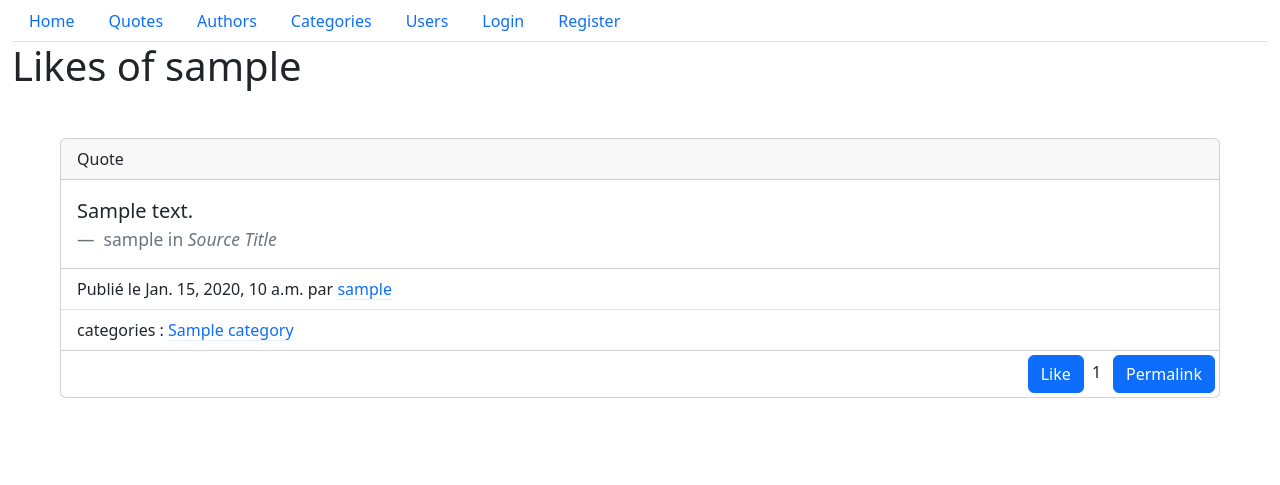
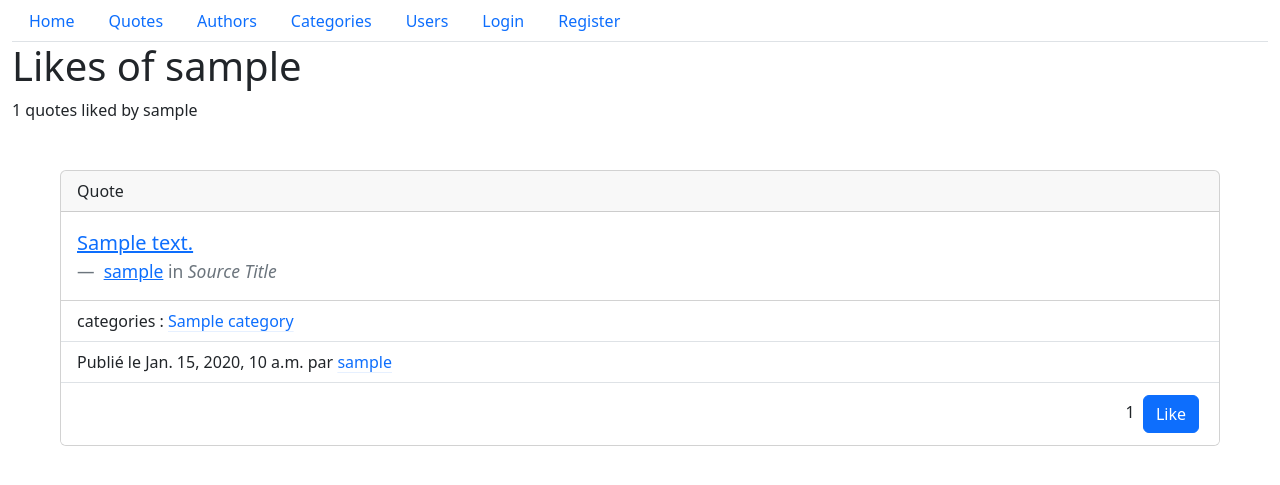
Before and after one commit to rhunold/ubiquote, a Django app: a page that uses ubiquote/texts/quotes/templates/like_quote.html in a window 1280 px wide. Shown: the top 485 px of the page. Run offline with Django 5.2, Linux system fonts and the light colour scheme; tables that the repository leaves empty hold one stand-in row (values such as "Sample post").

Commit message:
add count on likes, total quotes, users and author

```diff
--- a/ubiquote/persons/users/templates/get_user.html
+++ b/ubiquote/persons/users/templates/get_user.html
@@ -14,6 +14,9 @@
     {% if profil.avatar.url is not None %}
       <img src="{{ user.avatar.url }}" class="rounded-circle">
     {% endif %}
+
+
+    <p>{{ quotes.count }} quotes published.</p>
 
     {% if profil.date_birth is not None %}
       <p>date_birth : {{ profil.date_birth|date:"d M Y"|safe }} </p>
--- a/ubiquote/persons/users/templates/get_user_likes.html
+++ b/ubiquote/persons/users/templates/get_user_likes.html
@@ -8,6 +8,8 @@
 
     <h1>{% translate "Likes of" %} {{ profil }}</h1>
 
+    <p>{{ quotes.count }} quotes liked by {{ profil }}</p>
+
     {% include "quotes_cards.html" %}
 
 
--- a/ubiquote/persons/users/templates/get_users.html
+++ b/ubiquote/persons/users/templates/get_users.html
@@ -4,6 +4,7 @@
 
 {% block body %}
     <h1>Users</h1>
+    <p>{{ users.count }} users available in the database</p>
     <ul>
     {% for user in users %}
     <li>
--- a/ubiquote/texts/models.py
+++ b/ubiquote/texts/models.py
@@ -73,8 +73,6 @@ class Text(models.Model):
     #     self.snippet = Substr(self.text, 1, 100)
     #     super().save(*args, **kwargs)
 
-
-
     class Meta:
         abstract = True
         ordering = ['date_created']
--- a/ubiquote/texts/quotes/templates/like_quote.html
+++ b/ubiquote/texts/quotes/templates/like_quote.html
@@ -2,12 +2,10 @@
 
 {% block body %}
 
-
-    <div class="d-grid gap-2 d-md-flex justify-content-md-end">
-
-
         <form method="post" action="{% url 'quotes:like-quote' quote.id %}">
         {% csrf_token %}
+
+            {{ quote.count_likes }}
 
             {% if liked_quotes|has_user_liked:quote.id %}
             <button type="submit" class="btn btn-light m-1" type="button">Unilke</button>
@@ -15,15 +13,7 @@
             <button type="submit" class="btn btn-primary m-1" type="button">Like</button>
             {% endif %}
 
-            {{ quote.count_likes }}
 
         </form>
 
-
-
-
-
-    </div>
-
-
 {% endblock %}
--- a/ubiquote/texts/quotes/templates/quote_card.html
+++ b/ubiquote/texts/quotes/templates/quote_card.html
@@ -3,36 +3,46 @@
       Quote
     </div>
     <div class="card-body">
+
       <blockquote class="blockquote mb-0">
-        <p>{{ quote.text|safe }}</p>
-        <footer class="blockquote-footer"> {{ quote.author|default_if_none:""|safe }} in <cite title="Source Title">Source Title</cite></footer>
+        <p><a href="{% url 'quotes:get-quote' quote.slug  %}" class="">{{ quote.text|safe }}</a></p>
+
+        <footer class="blockquote-footer">
+          <a href="{% url 'authors:get-author' quote.author.slug  %}" class="">{{ quote.author|default_if_none:""|safe }}</a>
+          in <cite title="Source Title">Source Title</cite>
+        </footer>
       </blockquote>
     </div>
     <ul class="list-group list-group-flush">
-      <li class="list-group-item">Publié le {{ quote.date_created }} par
-        <a href="{% url 'users:get-user' quote.contributor  %}" class="link-offset-2 link-underline link-underline-opacity-10">
-          {{ quote.contributor.username|safe }}
-        </a>
-      </li>
+
       <li class="list-group-item">
         categories :
             {% for category in quote.categories.all %}
             <a href="{% url 'texts:get-category' category.title|slugify   %}" class="link-offset-2 link-underline link-underline-opacity-10">{{ category.title }}</a> &nbsp;
             {% endfor %}
       </li>
+      <li class="list-group-item">
+        {% if user.is_authenticated and user == quote.contributor %}
+        <div class="float-end">
+          <a href="{% url 'quotes:update-quote' quote.slug  %}" class="btn btn-primary x-1">update</a>
+          <a href="{% url 'quotes:delete-quote' quote.slug  %}" class="btn btn-primary x-1">delete</a>
+        </div>
+        {% else %}
+
+        {% endif %}
+
+        Publié le {{ quote.date_created }} par
+        <a href="{% url 'users:get-user' quote.contributor  %}" class="link-offset-2 link-underline link-underline-opacity-10">
+          {{ quote.contributor.username|safe }}
+        </a>
+
+      </li>
+      <li class="list-group-item">
+        <div class="cd-grid gap-2 d-md-flex justify-content-md-end">
+          {% include "like_quote.html" %}
+        </div>
+      </li>
+
     </ul>
-    <div class="cd-grid gap-2 d-md-flex justify-content-md-end">
 
-      {% include "like_quote.html" %}
-
-      <a href="{% url 'quotes:get-quote' quote.slug  %}" class="btn btn-primary m-1">Permalink</a>
-
-       {% if user.is_authenticated and user == quote.contributor %}
-      <a href="{% url 'quotes:update-quote' quote.slug  %}" class="btn btn-primary m-1">update</a>
-      <a href="{% url 'quotes:delete-quote' quote.slug  %}" class="btn btn-primary m-1">delete</a>
-      {% else %}
-      {% endif %}
-
-
-    </div>
   </div>
--- a/ubiquote/texts/quotes/views.py
+++ b/ubiquote/texts/quotes/views.py
@@ -1,18 +1,13 @@
 from django.shortcuts import render, get_object_or_404, redirect
 from django.views.generic import ListView, DetailView, CreateView, UpdateView, DeleteView
-
-# from django.utils.translation import gettext as _
-# from django.utils.translation import get_language, activate
 
 from django.contrib.auth.decorators import login_required
 from django.http import HttpResponseRedirect
 from django.contrib import messages
 
-
 from django.urls import reverse_lazy, reverse
 
 from .models import Quote, QuotesLikes
-
 from .forms import QuoteForm
 
 
--- a/ubiquote/texts/templates/get_categories.html
+++ b/ubiquote/texts/templates/get_categories.html
@@ -4,7 +4,7 @@
 
 {% block body %}
     <h1>Categories</h1>
-    <p>{{ categories.count|default:"Default Value" }} categories available in the database</p>
+    <p>{{ categories.count}} categories available in the database</p>
     <ul>
     {% for category in categories %}
     <li>
```
Also changed, not shown: ubiquote/texts/quotes/models.py (+0 -8 lines).
